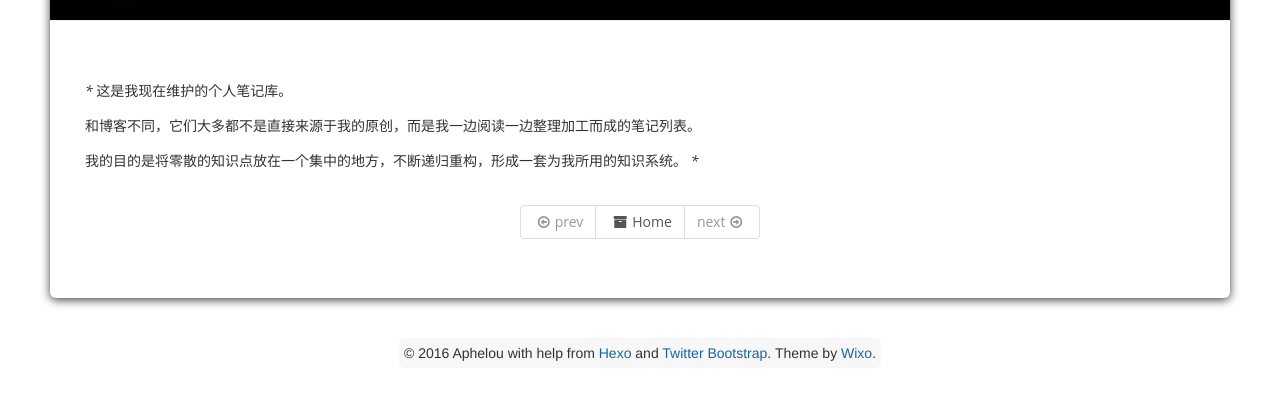
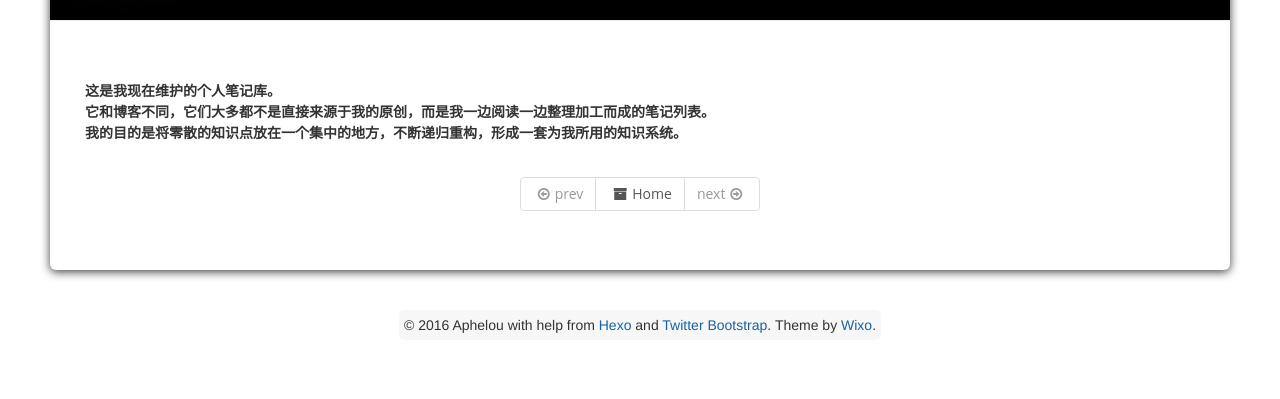
Before and after one commit to yijunlou/wiki, a plain HTML site: page 2016/01/07/about-wiki/index.html in a window 1280 px wide. Shown: the part 99-498 px from the top of the page. Drawn offline with Linux system fonts and the light colour scheme.

Commit message:
Site updated: 2016-01-07 12:12:36

```diff
--- a/2016/01/07/about-wiki/index.html
+++ b/2016/01/07/about-wiki/index.html
@@ -6,9 +6,7 @@
   <title>about wiki | Kepler</title>
   <meta name="author" content="Aphelou">
 
-  <meta name="description" content="* 这是我现在维护的个人笔记库。
-和博客不同，它们大多都不是直接来源于我的原创，而是我一边阅读一边整理加工而成的笔记列表。
-我的目的是将零散的知识点放在一个集中的地方，不断递归重构，形成一套为我所用的知识系统。 *">
+  <meta name="description" content="这是我现在维护的个人笔记库。它和博客不同，它们大多都不是直接来源于我的原创，而是我一边阅读一边整理加工而成的笔记列表。我的目的是将零散的知识点放在一个集中的地方，不断递归重构，形成一套为我所用的知识系统。">
 
 
   <meta name="viewport" content="width=device-width, initial-scale=1, maximum-scale=1">
@@ -73,9 +71,7 @@ var s = document.getElementsByTagName('script')[0]; s.parentNode.insertBefore(ga
 
 
 	  <!-- content -->
-	  <p><em>*</em> 这是我现在维护的个人笔记库。</p>
-<p>和博客不同，它们大多都不是直接来源于我的原创，而是我一边阅读一边整理加工而成的笔记列表。</p>
-<p>我的目的是将零散的知识点放在一个集中的地方，不断递归重构，形成一套为我所用的知识系统。 <em>*</em></p>
+	  <p><strong>这是我现在维护的个人笔记库。<br>它和博客不同，它们大多都不是直接来源于我的原创，而是我一边阅读一边整理加工而成的笔记列表。<br>我的目的是将零散的知识点放在一个集中的地方，不断递归重构，形成一套为我所用的知识系统。</strong></p>
 
 
 	  <div>
```
